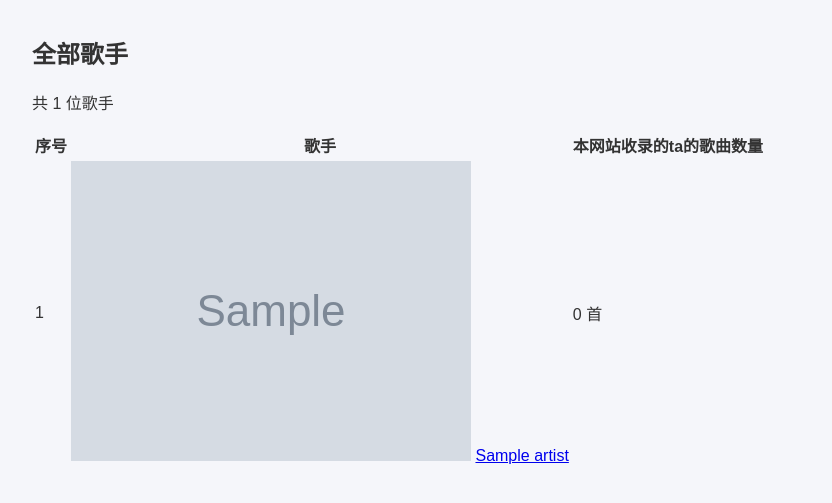
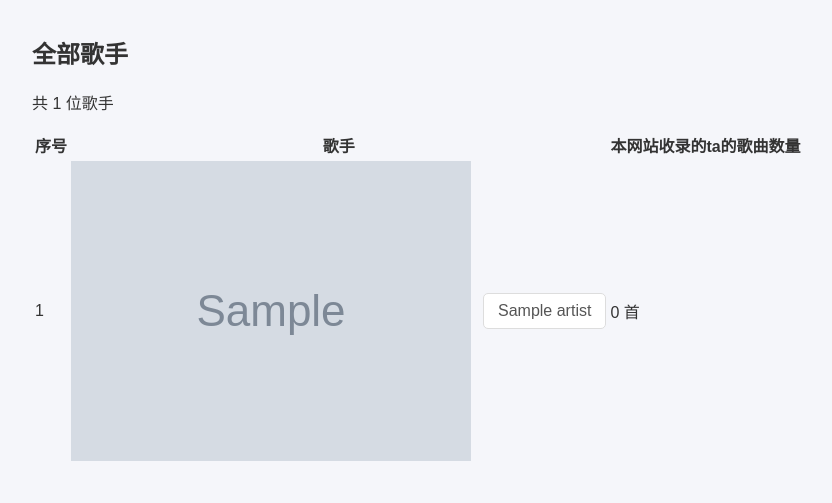
Before and after one commit to guozy25/crawl_songs, a Django app: page /artists/ in a window 1280 px wide. Shown: the part 154-657 px from the top of the page, without its empty margins (158-990 px from the left). Run offline with Django 5.2, Linux system fonts and the light colour scheme; tables that the repository leaves empty hold one stand-in row (values such as "Sample post"); grey boxes marked "Sample" are stand-in pictures; data that the repository does not hold is empty.

Commit message:
美化链接样子

```diff
--- a/music_site/songs/templates/songs/artist_list.html
+++ b/music_site/songs/templates/songs/artist_list.html
@@ -37,6 +37,22 @@
             max-width: 900px;
             margin: 35px auto;
         }
+
+        .artist-name {
+    display: inline-block;
+    padding: 8px 14px;
+    border: 1px solid #dddddd;
+    border-radius: 5px;
+    background-color: white;
+    color: #555555;
+    text-decoration: none;
+    }
+
+        .artist-name:hover {
+    border-color: #5b5ce2;
+    background-color: #5b5ce2;
+    color: white;
+    }
 
         .search-form {
             display: flex;
@@ -115,6 +131,12 @@
             background: #5b5ce2;
             color: white;
         }
+
+        .song-cell {
+    display: flex;
+    align-items: center;
+    gap: 12px;
+    }
     </style>
 </head>
 
@@ -145,15 +167,19 @@
             <tr>
                 <td>{{ page_obj.start_index|add:forloop.counter0}}</td>
                 <td>
+                    <div class="song-cell">
                     {% if artist.img_url %}
+
                     <img
                     class="artist-avatar"
                     src="{{ artist.img_url }}"
                     alt="{{ artist.name }}"
                     >
+
                     {% endif %}
 
-                    <a href="/artists/{{ artist.artist_id }}/">{{ artist.name }}</a>
+                    <a class="artist-name" href="/artists/{{ artist.artist_id }}/">{{ artist.name }}</a>
+                    </div>
                 </td>
                 <td>{{ artist.song_count }} 首</td>
             </tr>
```
Also changed, not shown: music_site/songs/templates/songs/song_list.html (+26 -3 lines).
